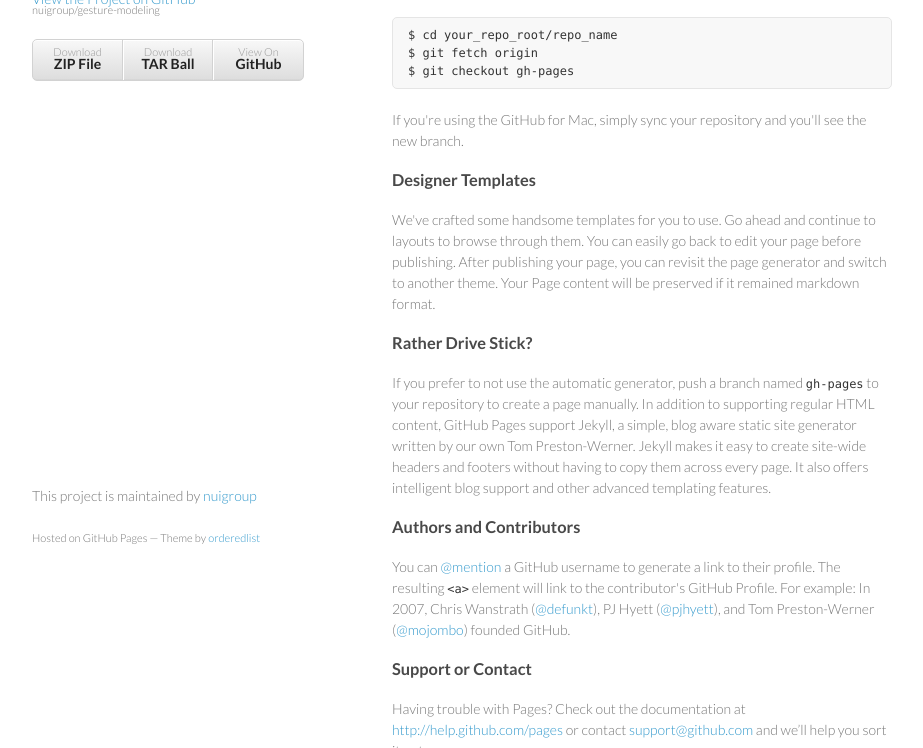
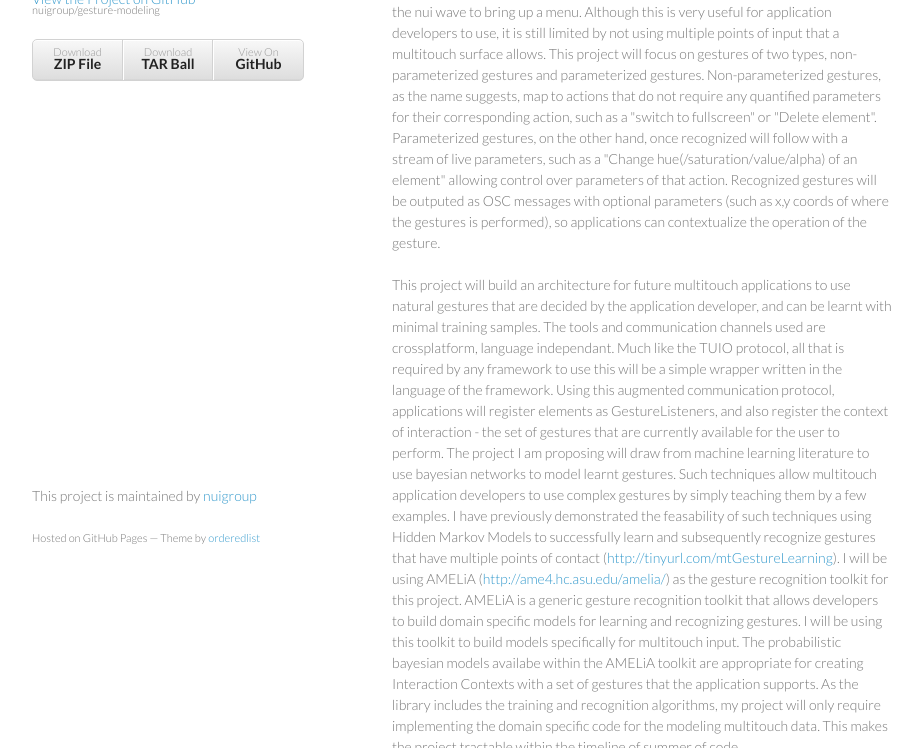
Before and after one commit to hugodu/gesture-modeling, a plain HTML site: page index.html in a window 1280 px wide. Shown: the part 183-931 px from the top of the page, without its empty margins (178-1101 px from the left). Drawn offline with Linux system fonts and the light colour scheme.

```diff
--- a/index.html
+++ b/index.html
@@ -28,32 +28,82 @@
         </ul>
       </header>
       <section>
-        <h3>Welcome to GitHub Pages.</h3>
+        <p>This project is aimed at creating a language / framework independent Gesture
+Recognition toolkit that takes OSC messages formatted with TUIO specification
+as input and outputs recognized gestures via OSC protocol. The problem with
+gestures such as the pinch-to-zoom, rotate are hard-coded and require more coding
+to add new gestures into the system. Apart from this, there are toolkits that go one
+step ahead to learn and recognize single point stroke gestures based on their shape,
+like the nui wave to bring up a menu. Although this is very useful for application
+developers to use, it is still limited by not using multiple points of input that a
+multitouch surface allows.
+This project will focus on gestures of two types, non-parameterized gestures and
+parameterized gestures. Non-parameterized gestures, as the name suggests, map to
+actions that do not require any quantified parameters for their corresponding action,
+such as a "switch to fullscreen" or "Delete element". Parameterized gestures, on
+the other hand, once recognized will follow with a stream of live parameters, such
+as a "Change hue(/saturation/value/alpha) of an element" allowing control over
+parameters of that action. Recognized gestures will be outputed as OSC messages
+with optional parameters (such as x,y coords of where the gestures is performed),
+so applications can contextualize the operation of the gesture.
+<br><br>
+This project will build an architecture for future multitouch applications to use
+natural gestures that are decided by the application developer, and can be learnt with
+minimal training samples. The tools and communication channels used are crossplatform,
+language independant. Much like the TUIO protocol, all that is required
+by any framework to use this will be a simple wrapper written in the language of
+the framework. Using this augmented communication protocol, applications will
+register elements as GestureListeners, and also register the context of interaction -
+the set of gestures that are currently available for the user to perform.
+The project I am proposing will draw from machine learning literature to use
+bayesian networks to model learnt gestures. Such techniques allow multitouch
+application developers to use complex gestures by simply teaching them by a few
+examples. I have previously demonstrated the feasability of such techniques using
+Hidden Markov Models to successfully learn and subsequently recognize gestures
+that have multiple points of contact (<a href="http://tinyurl.com/mtGestureLearning">http://tinyurl.com/mtGestureLearning</a>).
+I will be using AMELiA (<a href="http://ame4.hc.asu.edu/amelia/">http://ame4.hc.asu.edu/amelia/</a>) as the gesture recognition
+toolkit for this project. AMELiA is a generic gesture recognition toolkit that
+allows developers to build domain specific models for learning and recognizing
+gestures. I will be using this toolkit to build models specifically for multitouch
+input. The probabilistic bayesian models availabe within the AMELiA toolkit are
+appropriate for creating Interaction Contexts with a set of gestures that the application
+supports. As the library includes the training and recognition algorithms, my
+project will only require implementing the domain specific code for the modeling
+multitouch data. This makes the project tractable within the timeline of summer
+of code.
+<br><br>
+This project takes it’s inspiration from the gestures developed byWayneWesterman
+during for his PhD thesis that evolved into the company FingerWorks and
+are now in Apple’s new multitouch trackpads. One of the key difference to note between
+my proposed project and Westerman’s work is that a multitouch input-only
+device was used to develop gestures for his devices, whereas today we are working
+with interactive screens, that merge display and input into the same space. To use
+gestures affectively, we will need to experiment with multiple mappings for operations
+with different gestures. This project develops the framework for interaction
+designers to easily create and use multitouch gestures within their application.
+Orientation: The orientation of a multitouch gesture for a recognition algorithm
+is tied to the problem of dimensionality. Since touchlib/tBeta assigns id’s
+in increasing order to contacts, multiple fingers may have varying order across
+samples. For example, consider a three finger gesture with the thumb, index and
+middle finger. During the first sample, the fingers may have id’s (0,1,2) whereas
+the second time the gesture is performed their id’s might be (1,0,2) respectively.
+This is a problem for the recognizer. A heuristic that has worked to solve this
+problem uses the orientation of each finger to consistently re-assign id’s to the
+contacts across samples. I will apply a shape matching heuristic that can quickly
+re-assign id’s by matching the shape of the contacts. This will make all samples
+of a gesture have consistent id ordering, and allow the gestures to be recognized
+independent of the orientation.
+<br>
+Development Methodologies:
+My proposed project will be developed in a C++ makefile environment that can
+compile cross-platform. This project will be developed through a series of iterations,
+with a concrete deliverable at every stage.
+<br><br></p>
 
-<p>This automatic page generator is the easiest way to create beautiful pages for all of your projects. Author your page content here using GitHub Flavored Markdown, select a template crafted by a designer, and publish. After your page is generated, you can check out the new branch:</p>
-
-<pre><code>$ cd your_repo_root/repo_name
-$ git fetch origin
-$ git checkout gh-pages
-</code></pre>
-
-<p>If you're using the GitHub for Mac, simply sync your repository and you'll see the new branch.</p>
-
-<h3>Designer Templates</h3>
-
-<p>We've crafted some handsome templates for you to use. Go ahead and continue to layouts to browse through them. You can easily go back to edit your page before publishing. After publishing your page, you can revisit the page generator and switch to another theme. Your Page content will be preserved if it remained markdown format.</p>
-
-<h3>Rather Drive Stick?</h3>
-
-<p>If you prefer to not use the automatic generator, push a branch named <code>gh-pages</code> to your repository to create a page manually. In addition to supporting regular HTML content, GitHub Pages support Jekyll, a simple, blog aware static site generator written by our own Tom Preston-Werner. Jekyll makes it easy to create site-wide headers and footers without having to copy them across every page. It also offers intelligent blog support and other advanced templating features.</p>
-
-<h3>Authors and Contributors</h3>
-
-<p>You can <a href="https://github.com/blog/821" class="user-mention">@mention</a> a GitHub username to generate a link to their profile. The resulting <code>&lt;a&gt;</code> element will link to the contributor's GitHub Profile. For example: In 2007, Chris Wanstrath (<a href="https://github.com/defunkt" class="user-mention">@defunkt</a>), PJ Hyett (<a href="https://github.com/pjhyett" class="user-mention">@pjhyett</a>), and Tom Preston-Werner (<a href="https://github.com/mojombo" class="user-mention">@mojombo</a>) founded GitHub.</p>
-
-<h3>Support or Contact</h3>
-
-<p>Having trouble with Pages? Check out the documentation at <a href="http://help.github.com/pages">http://help.github.com/pages</a> or contact <a href="mailto:support@github.com">support@github.com</a> and we’ll help you sort it out.</p>
+<hr><p>GSoC 2009 project
+<br><a href="http://www.google-melange.com/gsoc/homepage/google/gsoc2009"><img src="http://db.tt/Uai2WuQE" alt="GSoC 2009"></a>
+<br><strong>Student:</strong> Sashikanth Damaraju
+<br><strong>Mentor:</strong> Stjepan Rajko</p>
       </section>
       <footer>
         <p>This project is maintained by <a href="https://github.com/nuigroup">nuigroup</a></p>
```
Also changed, not shown: params.json (+1 -1 lines).
